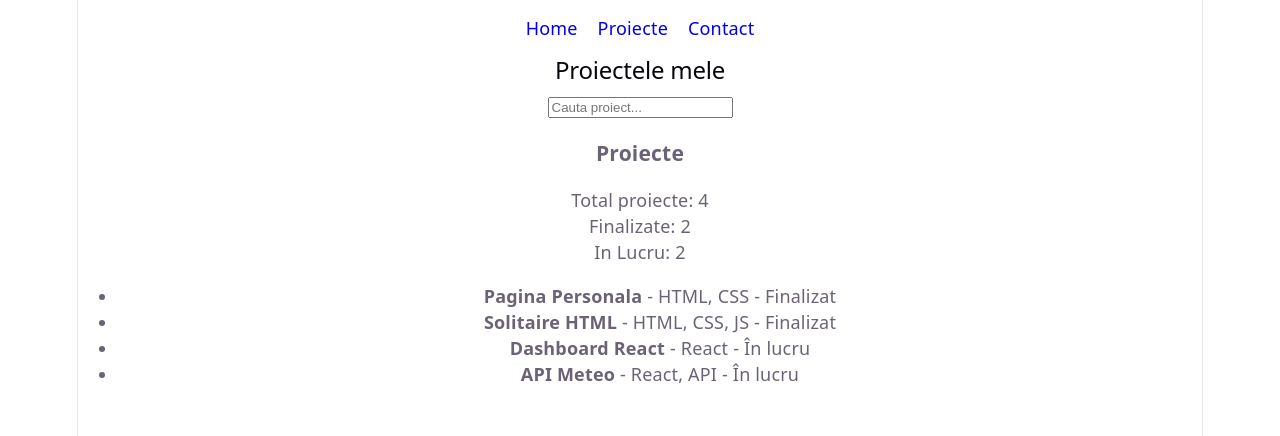
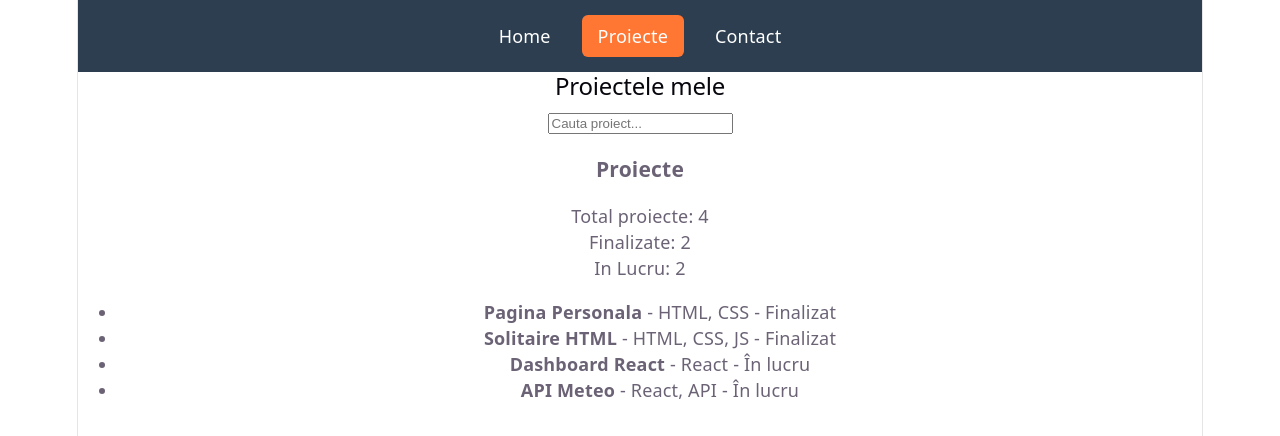
Before and after one commit to FelipeMonreo/ProiectareWeb, a React (Vite) app: page /projects in a window 1280 px wide. Shown: the top 436 px of the page. Built offline with nearby package versions, Linux system fonts and the light colour scheme.

Commit message:
Add active navigation

```diff
--- a/src/App.css
+++ b/src/App.css
@@ -72,9 +72,25 @@
 
 nav {
   display: flex;
-  justify-content: center;
-  gap: 20px;
+  gap: 15px;
   padding: 15px;
+  background: #2C3E50;
+   justify-content: center;
+}
+
+nav a {
+  color: white;
+  text-decoration: none;
+  padding: 8px 16px;
+  border-radius: 6px;
+}
+
+nav a:hover {
+  background: #34495E;
+}
+
+nav a.active {
+  background: #FF7733;
 }
 
 nav a {
--- a/src/Navbar.jsx
+++ b/src/Navbar.jsx
@@ -1,11 +1,11 @@
-import { Link } from 'react-router';
+import { NavLink } from 'react-router';
 
 function Navbar() {
   return (
     <nav>
-      <Link to="/">Home</Link>
-      <Link to="/projects">Proiecte</Link>
-      <Link to="/contact">Contact</Link>
+      <NavLink to="/">Home</NavLink>
+      <NavLink to="/projects">Proiecte</NavLink>
+      <NavLink to="/contact">Contact</NavLink>
     </nav>
   );
 }
```
